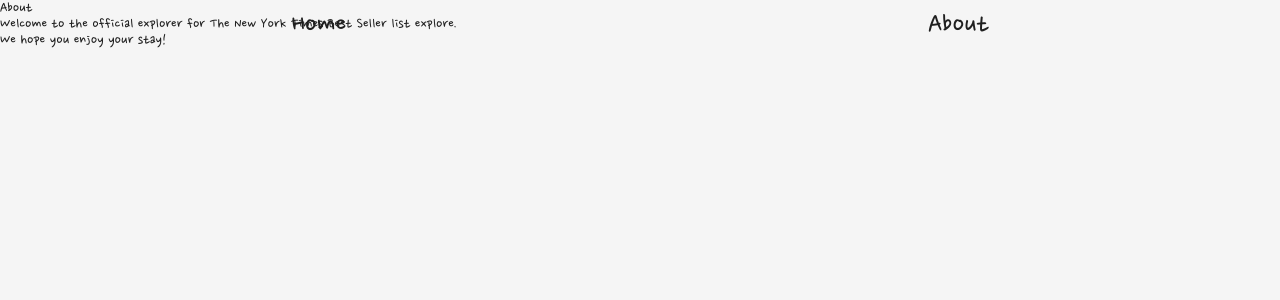
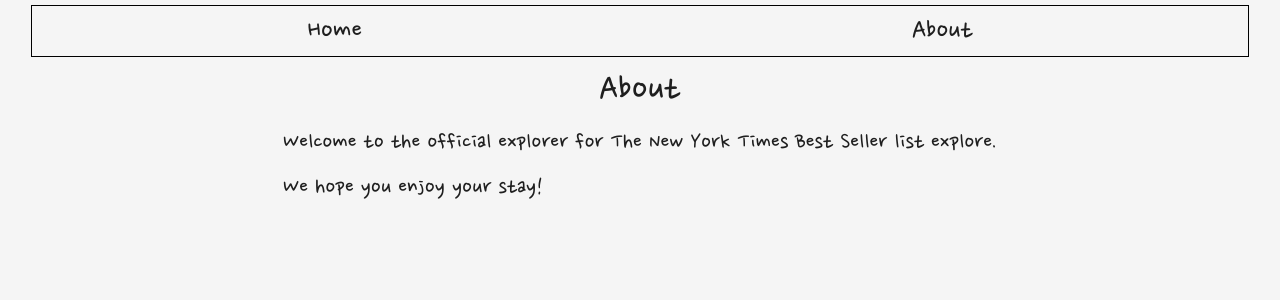
Before and after one commit to JaeHyunLee123/newyork-times-bestseller, a Next.js app: page /about in a window 1280 px wide. Shown: the top 300 px of the page. Built offline with nearby package versions, Linux system fonts and the light colour scheme.

Commit message:
fea: rough styles to index and about page

```diff
--- a/components/Layout.js
+++ b/components/Layout.js
@@ -1,10 +1,11 @@
 import NavigationBar from "./Navigation";
+import styles from "../styles/main.module.css";
 
 export default function Layout({ children }) {
   return (
-    <>
+    <div className={styles.wrapper}>
       <NavigationBar />
       <div>{children}</div>
-    </>
+    </div>
   );
 }
--- a/pages/about.js
+++ b/pages/about.js
@@ -1,12 +1,14 @@
+import styles from "../styles/main.module.css";
+
 export default function About() {
   return (
     <div>
-      <h1>About</h1>
-      <p>
+      <h1 className={styles.title}>About</h1>
+      <p className={styles.aboutParagraph}>
         Welcome to the official explorer for The New York Times Best Seller list
         explore.
       </p>
-      <p>We hope you enjoy your stay!</p>
+      <p className={styles.aboutParagraph}>We hope you enjoy your stay!</p>
     </div>
   );
 }
--- a/styles/Navigation.module.css
+++ b/styles/Navigation.module.css
@@ -4,7 +4,10 @@
   align-items: center;
   height: 50px;
   position: fixed;
-  width: 100%;
+  top: 5px;
+  width: 95%;
+  border: 1px solid black;
+  background-color: whitesmoke;
 }
 
 .link {
--- /dev/null
+++ b/styles/main.module.css
@@ -0,0 +1,39 @@
+.wrapper {
+  display: flex;
+  flex-direction: column;
+  justify-content: center;
+  align-items: center;
+}
+
+.title {
+  margin-top: 70px;
+  font-size: 40px;
+  text-align: center;
+}
+
+.loading {
+  font-size: 30px;
+  margin-top: 10px;
+}
+
+.listsWrapper {
+  margin-top: 20px;
+  display: flex;
+  flex-wrap: wrap;
+  justify-content: center;
+  align-items: center;
+}
+
+.listName {
+  padding: 5px 10px;
+  text-align: center;
+  margin: 10px;
+  border: 1px solid black;
+  font-size: 20px;
+  cursor: pointer;
+}
+
+.aboutParagraph {
+  margin-top: 20px;
+  font-size: 25px;
+}
```
Also changed, not shown: pages/index.js (+13 -10 lines).
